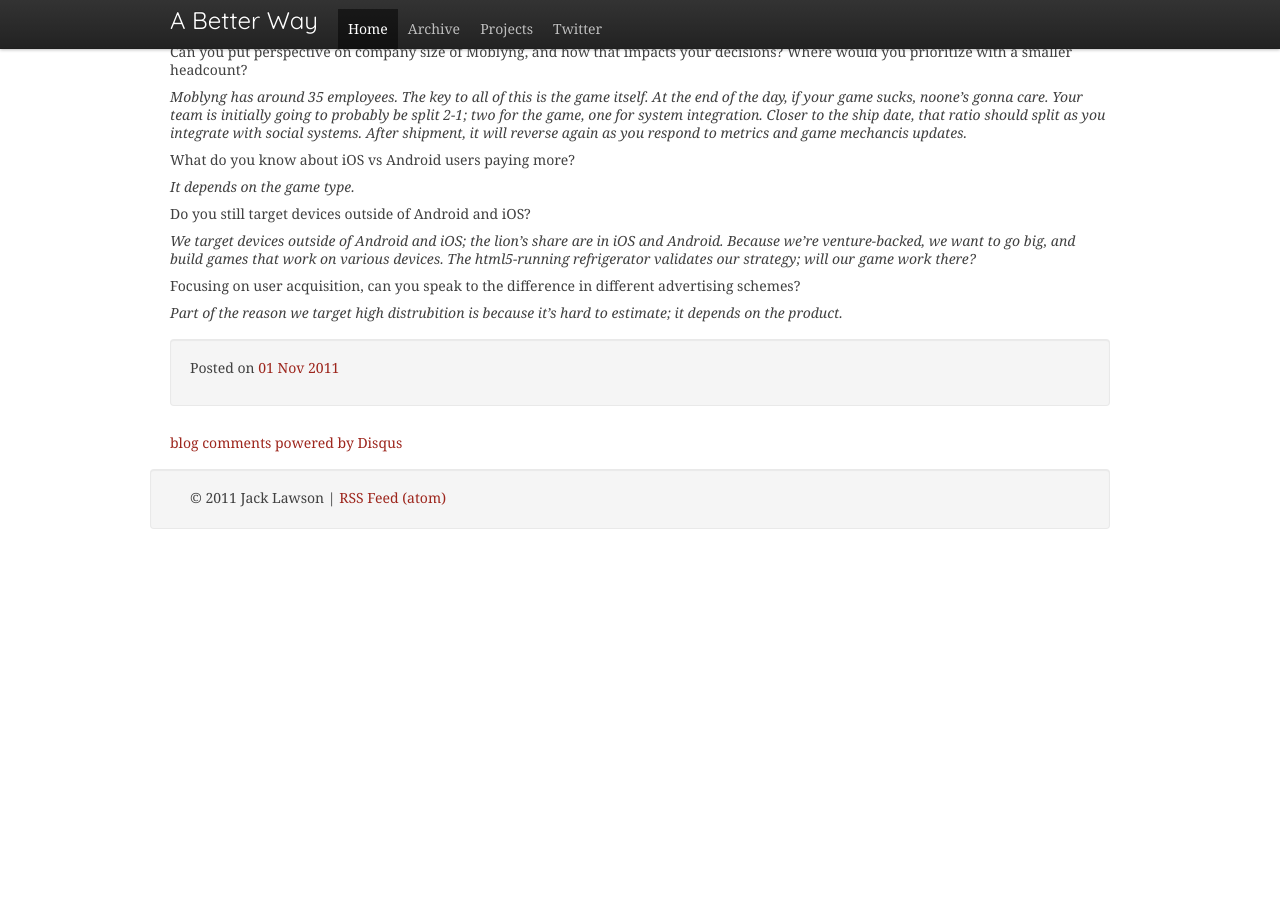
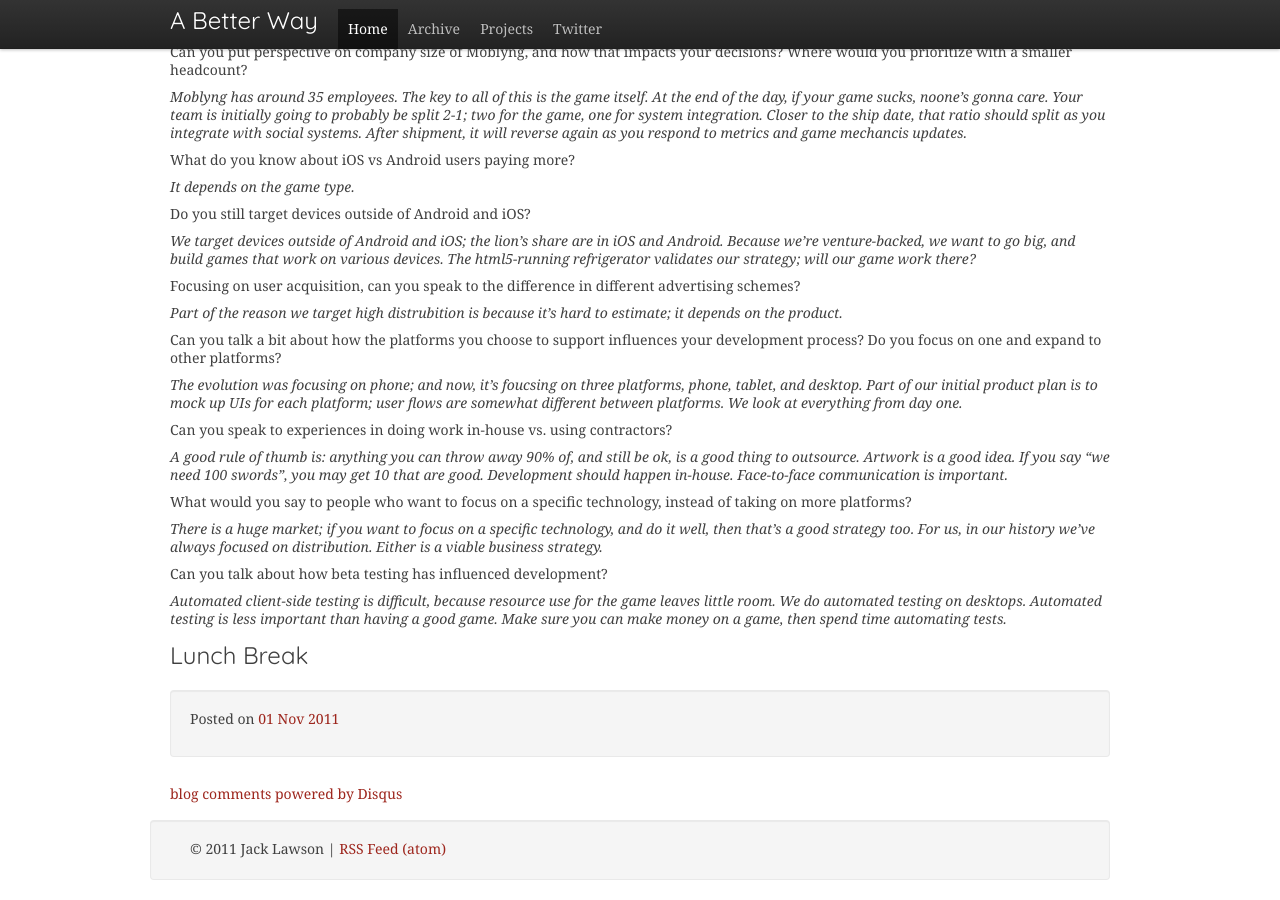
Before and after one commit to ajacksified/ajacksified.github.com, a Jekyll site: the page built from _posts/2011-11-01-new-game-conf-liveblog.markdown, in a window 1280 px wide and 900 px high, scrolled down 4298 px. Built offline with Jekyll 4.4.1, drawn with Linux system fonts in a browser that asks for light colours; nearby versions of some CDN libraries; some web fonts are replaced; comment, search, counter and statistics services are not loaded; before the commit the page ends 4847 px from its top, so only the background shows below that.

Commit message:
Session 3

```diff
--- a/_posts/2011-11-01-new-game-conf-liveblog.markdown
+++ b/_posts/2011-11-01-new-game-conf-liveblog.markdown
@@ -278,3 +278,36 @@ advertising schemes?
 
 *Part of the reason we target high distrubition is because it's hard to
 estimate; it depends on the product.*
+
+Can you talk a bit about how the platforms you choose to support influences your
+development process? Do you focus on one and expand to other platforms?
+
+*The evolution was focusing on phone; and now, it's foucsing on three platforms,
+phone, tablet, and desktop. Part of our initial product plan is to mock up UIs
+for each platform; user flows are somewhat different between platforms. We look
+at everything from day one.*
+
+Can you speak to experiences in doing work in-house vs. using contractors?
+
+*A good rule of thumb is: anything you can throw away 90% of, and still be ok,
+is a good thing to outsource. Artwork is a good idea. If you say "we need 100
+swords", you may get 10 that are good. Development should happen in-house.
+Face-to-face communication is important.*
+
+What would you say to people who want to focus on a specific technology,
+instead of taking on more platforms?
+
+*There is a huge market; if you want to focus on a specific technology,
+and do it well, then that's a good strategy too. For us, in our history
+we've always focused on distribution. Either is a viable business
+strategy.*
+
+Can you talk about how beta testing has influenced development?
+
+*Automated client-side testing is difficult, because resource use for the game
+leaves little room. We do automated testing on desktops. Automated testing is
+less important than having a good game. Make sure you can make money on a game,
+then spend time automating tests.*
+
+
+## Lunch Break
```
